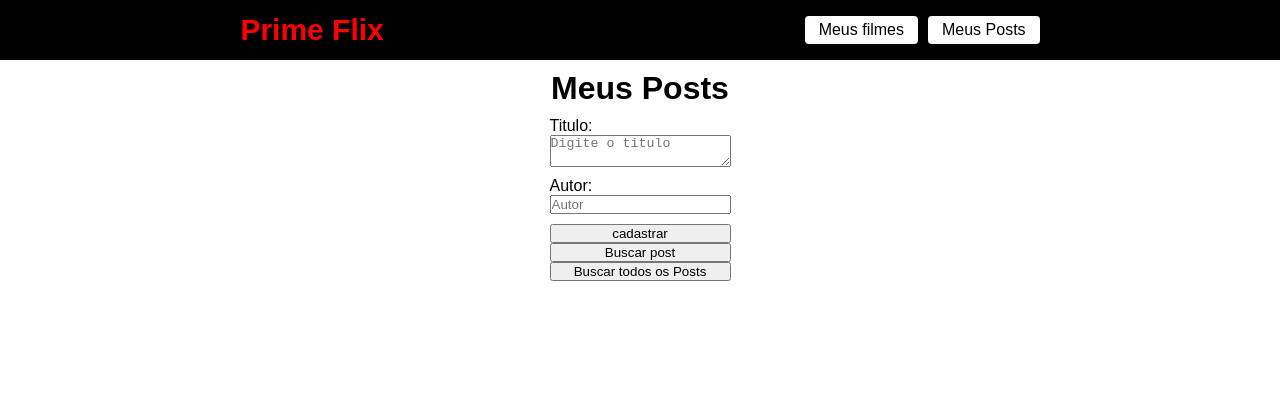
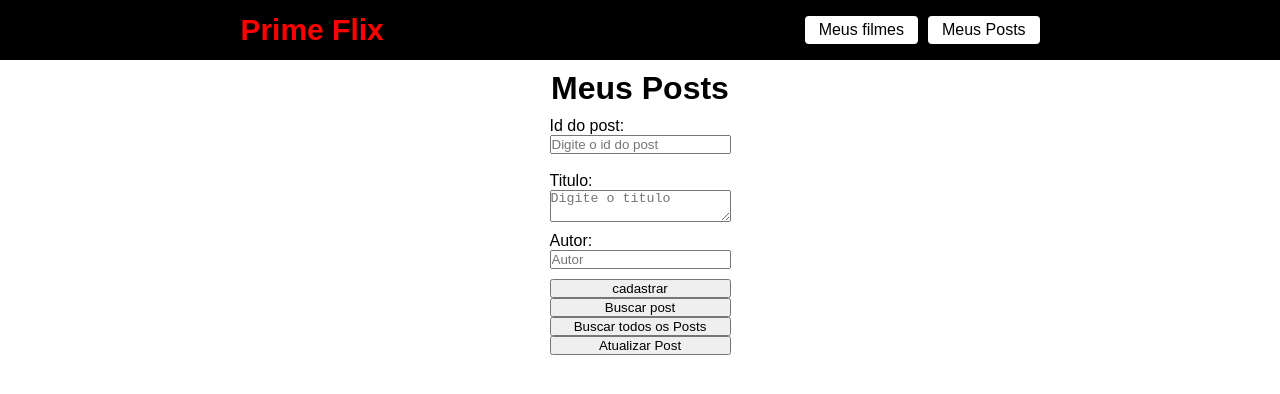
Before and after one commit to rug19/Prime_flix, a React (Vite) app: page /Posts in a window 1280 px wide. Shown: the top 394 px of the page. Built offline with nearby package versions, Linux system fonts and the light colour scheme.

Commit message:
Feat: Implementig the update function

```diff
--- a/src/pages/Posts/Posts.jsx
+++ b/src/pages/Posts/Posts.jsx
@@ -1,12 +1,20 @@
 import { useState } from "react";
 import { db } from "../../config/firebaseConnection";
-import { addDoc, collection, getDoc, doc, getDocs } from "firebase/firestore";
+import {
+  addDoc,
+  collection,
+  getDoc,
+  doc,
+  getDocs,
+  updateDoc,
+} from "firebase/firestore";
 import "./Posts.css";
 
 export default function Posts() {
   const [titulo, setTitulo] = useState("");
   const [autor, setAutor] = useState("");
   const [post, setPost] = useState([]);
+  const [idPost, setIdPost] = useState("");
 
   //Function to register a new post
   async function handleAdd() {
@@ -56,10 +64,38 @@ export default function Posts() {
     }
   }
 
+  async function atualizarPost() {
+    const postRef = doc(db, "posts", idPost);
+
+    try {
+      await updateDoc(postRef, {
+        titulo: titulo,
+        autor: autor,
+      });
+      setIdPost("");
+      setAutor("");
+      setTitulo("");
+    } catch (error) {
+      console.log("Erro ao autualizar post", error);
+    }
+  }
+
+  async function excluirPost(id) {
+    alert(id);
+  }
+
   return (
     <main className="container">
       <h1 className="titulo">Meus Posts</h1>
       <div className="formContainer">
+        <label>Id do post: </label>
+        <input
+          type="text "
+          placeholder="Digite o id do post"
+          value={idPost}
+          onChange={(e) => setIdPost(e.target.value)}
+        />
+        <br />
         <label>Titulo: </label>
         <textarea
           className="input"
@@ -79,13 +115,18 @@ export default function Posts() {
         <button onClick={handleAdd}> cadastrar</button>
         <button onClick={buscarPost}> Buscar post</button>
         <button onClick={buscarTodos}> Buscar todos os Posts</button>
+        <button onClick={atualizarPost}> Atualizar Post</button>
       </div>
+
       <ul style={{ marginTop: 10 }}>
         {post.map((data) => {
           return (
             <li key={data.id}>
+              <p>Id: {data.id}</p>
               <p>Titulo:{data.titulo}</p>
               <p>Autor:{data.autor}</p>
+              <button onClick={() => excluirPost(data.id)}>Excluir</button>
+              <br />
               <br />
             </li>
           );
```
